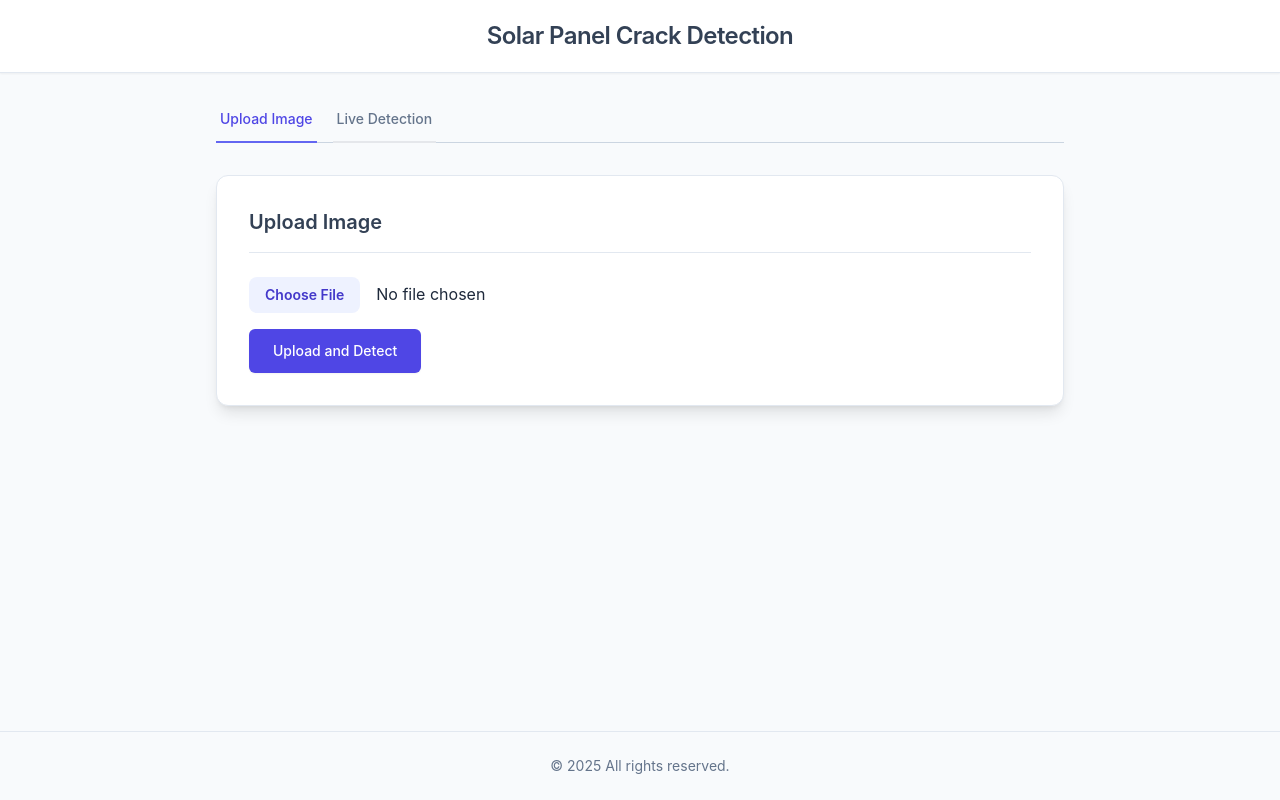
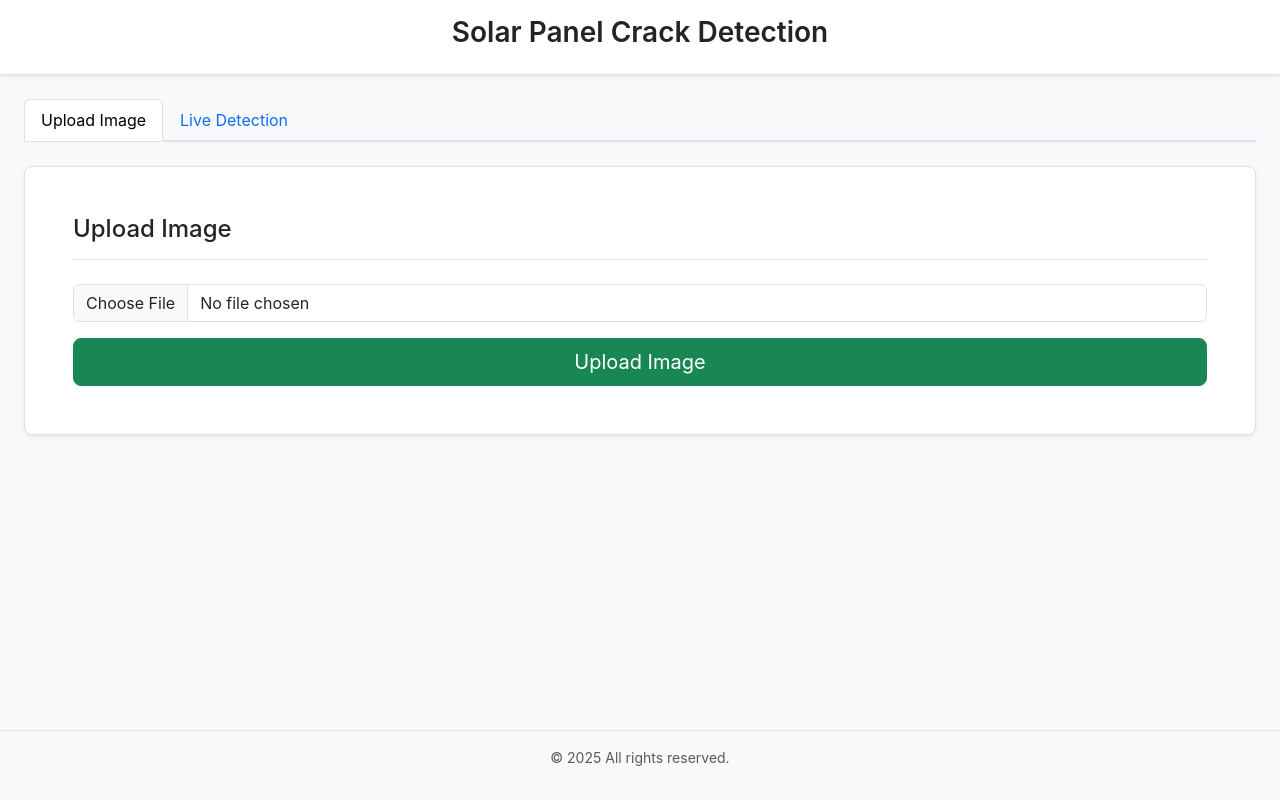
Before and after one commit to grndis/solarpanel, a Flask app: page / in a window 1280 px wide. Run offline with Flask 3, Linux system fonts and the light colour scheme; some libraries are stand-ins or nearby versions.

Commit message:
feat: enhance image detection visualization and migrate UI to Bootstrap
- Replace simple image save with annotated detection visualization in app.py
- Migrate from Tailwind CSS to Bootstrap for better compatibility
- Add form validation and improve UI components
- Update detection results display with better visualization

```diff
--- a/app.py
+++ b/app.py
@@ -89,7 +89,8 @@ def upload_file():
                     output_filepath = os.path.join(
                         app.config["UPLOAD_FOLDER"], output_filename
                     )
-                    results[0].save(filename=output_filepath)
+                    img_with_detections = results[0].plot(labels=True)
+                    cv2.imwrite(output_filepath, img_with_detections)
                     app.logger.info(
                         f"Detection complete. Output saved to {output_filepath}"
                     )
--- a/templates/index.html
+++ b/templates/index.html
@@ -7,141 +7,136 @@
       content="width=device-width, initial-scale=1, shrink-to-fit=no"
     />
     <title>Solar Panel Crack Detection</title>
-    <script src="https://cdn.tailwindcss.com"></script>
+    <!-- Bootstrap CSS -->
+    <link
+      href="https://cdn.jsdelivr.net/npm/bootstrap@5.3.0-alpha1/dist/css/bootstrap.min.css"
+      rel="stylesheet"
+    />
     <style>
       body {
         font-family: "Inter", Arial, sans-serif;
       }
-      /* Removed .btn, .btn-primary, .btn-secondary as @apply is not supported by CDN in style tags */
-      .input-field {
-        @apply border border-gray-300 p-3 rounded-lg shadow-sm focus:ring-indigo-500 focus:border-indigo-500 transition duration-150 ease-in-out w-full;
-      }
     </style>
   </head>
   <body
-    class="bg-slate-50 text-slate-800 flex flex-col items-center min-h-screen antialiased"
+    class="bg-light text-dark d-flex flex-column align-items-center min-vh-100"
   >
     <header
-      class="bg-white text-slate-700 py-5 text-center w-full shadow-sm border-b border-slate-200"
+      class="bg-white text-dark py-3 text-center w-100 shadow-sm border-bottom"
     >
-      <h1 class="text-2xl font-semibold tracking-tight">
-        Solar Panel Crack Detection
-      </h1>
+      <h1 class="h3 fw-semibold">Solar Panel Crack Detection</h1>
     </header>
 
-    <main class="w-full max-w-4xl mx-auto p-6 space-y-8">
-      <div class="mb-6 border-b border-slate-300">
-        <nav class="-mb-px flex space-x-4" aria-label="Tabs">
+    <main class="container-fluid w-100 mw-1000 p-4 flex-grow-1">
+      <div class="mb-4 border-bottom">
+        <nav class="nav nav-tabs" aria-label="Tabs">
           <button
             id="tabUpload"
-            class="whitespace-nowrap py-3 px-1 border-b-2 font-medium text-sm text-indigo-600 border-indigo-500 focus:outline-none"
+            class="nav-link active"
             aria-current="page"
+            type="button"
           >
             Upload Image
           </button>
-          <button
-            id="tabLive"
-            class="whitespace-nowrap py-3 px-1 border-b-2 font-medium text-sm text-slate-500 hover:text-slate-700 hover:border-slate-300 focus:outline-none"
-          >
+          <button id="tabLive" class="nav-link" type="button">
             Live Detection
           </button>
         </nav>
       </div>
 
       <div id="tabContentUpload">
-        <section
-          class="bg-white p-6 md:p-8 rounded-xl shadow-lg border border-slate-200"
-        >
-          <h2
-            class="text-xl font-semibold text-slate-700 border-b border-slate-200 pb-4 mb-6"
-          >
-            Upload Image
-          </h2>
+        <section class="bg-white p-4 p-md-5 rounded-3 shadow-sm border mb-4">
+          <h2 class="h4 border-bottom pb-3 mb-4">Upload Image</h2>
           <form
             method="post"
             enctype="multipart/form-data"
             id="uploadForm"
-            class="space-y-4"
+            class="needs-validation"
+            novalidate
           >
-            <div>
-              <label for="fileInput" class="sr-only">Choose file</label>
+            <div class="mb-3">
+              <label for="fileInput" class="form-label visually-hidden"
+                >Choose file</label
+              >
               <input
                 type="file"
                 name="file"
                 id="fileInput"
                 accept="image/*"
-                class="input-field file:mr-4 file:py-2 file:px-4 file:rounded-lg file:border-0 file:text-sm file:font-semibold file:bg-indigo-50 file:text-indigo-700 hover:file:bg-indigo-100"
+                class="form-control"
+                required
               />
+              <div class="invalid-feedback">Please choose an image file.</div>
             </div>
-            <button type="submit" class="font-medium py-3 px-6 rounded-md text-sm shadow-sm transition-all duration-150 ease-in-out focus:outline-none focus:ring-2 focus:ring-offset-2 disabled:opacity-50 disabled:cursor-not-allowed bg-indigo-600 hover:bg-indigo-700 text-white focus:ring-indigo-500 w-full sm:w-auto">
-              Upload and Detect
+            <button
+              type="submit"
+              id="uploadButton"
+              class="btn btn-success btn-lg w-100"
+            >
+              Upload Image
             </button>
           </form>
         </section>
         {% if original_image or detected_image %}
-        <section
-          class="bg-white p-6 md:p-8 rounded-xl shadow-lg border border-slate-200 mt-8"
-        >
-          <h2
-            class="text-xl font-semibold text-slate-700 border-b border-slate-200 pb-4 mb-6"
-          >
-            Detection Results
-          </h2>
-          <div class="grid md:grid-cols-2 gap-6">
+        <section class="bg-white p-4 p-md-5 rounded-3 shadow-sm border mt-4">
+          <h2 class="h4 border-bottom pb-3 mb-4">Detection Results</h2>
+          <div class="row g-3">
             {% if original_image %}
-            <div class="border border-slate-200 p-4 rounded-lg bg-slate-50">
-              <h3 class="text-lg font-medium text-slate-600 mb-3 text-center">
-                Original Image
-              </h3>
+            <div class="col-md-6">
+              <div class="border p-3 rounded bg-light text-center">
+                <h3 class="h5 mb-3">Original Image</h3>
                 <img
                   src="{{ url_for('send_uploaded_file', filename=original_image) }}"
                   alt="Original Image"
-                class="max-w-full h-auto rounded-md mx-auto shadow-md border border-slate-200"
+                  class="img-fluid rounded shadow-sm border"
                 />
               </div>
+            </div>
             {% endif %} {% if detected_image %}
-            <div class="border border-slate-200 p-4 rounded-lg bg-slate-50">
-              <h3 class="text-lg font-medium text-slate-600 mb-3 text-center">
-                Detected Cracks
-              </h3>
+            <div class="col-md-6">
+              <div class="border p-3 rounded bg-light text-center">
+                <h3 class="h5 mb-3">Detected Cracks</h3>
                 <img
                   src="{{ url_for('send_uploaded_file', filename=detected_image) }}"
                   alt="Detected Image"
-                class="max-w-full h-auto rounded-md mx-auto shadow-md border border-slate-200"
+                  class="img-fluid rounded shadow-sm border"
                 />
+              </div>
             </div>
             {% endif %}
           </div>
-          <div class="mt-6 pt-4 border-t border-slate-200">
-            <div id="crackPercentageContainer" class="space-y-3">
+          <div class="mt-4 pt-3 border-top">
+            <div id="crackPercentageContainer" class="">
               <button
                 id="calculateCrackBtn"
                 data-filename="{{ detected_image or original_image }}"
-                class="font-medium py-3 px-6 rounded-md text-sm shadow-sm transition-all duration-150 ease-in-out focus:outline-none focus:ring-2 focus:ring-offset-2 disabled:opacity-50 disabled:cursor-not-allowed bg-slate-200 hover:bg-slate-300 text-slate-700 focus:ring-slate-400 w-full sm:w-auto {% if not detected_image %}hidden{% endif %}"
+                class="btn btn-secondary w-100 w-sm-auto {% if not detected_image %}d-none{% endif %}"
               >
                 Calculate Crack Percentage
               </button>
               <div
                 id="progressBarContainer"
-                class="hidden w-full bg-gray-200 rounded-full h-2.5"
+                class="progress my-2 d-none"
+                style="height: 10px"
               >
                 <div
                   id="progressBar"
-                  class="bg-indigo-600 h-2.5 rounded-full"
+                  class="progress-bar bg-primary"
+                  role="progressbar"
                   style="width: 0%"
+                  aria-valuenow="0"
+                  aria-valuemin="0"
+                  aria-valuemax="100"
                 ></div>
               </div>
               <div
                 id="progressText"
-                class="hidden text-sm text-center text-slate-600"
+                class="text-muted text-center small d-none"
               >
                 0%
               </div>
-              <div
-                id="crackPercentageResult"
-                class="text-lg font-semibold text-slate-700"
-              ></div>
-              <div id="crackError" class="text-sm text-red-600"></div>
+              <div id="crackPercentageResult" class="h5 mt-2"></div>
+              <div id="crackError" class="text-danger small mt-1"></div>
             </div>
             {% if crack_percentage is not none %} {% endif %}
           </div>
@@ -149,40 +144,35 @@
         {% endif %}
       </div>
 
-      <div id="tabContentLive" class="hidden">
-        <section
-          class="bg-white p-6 md:p-8 rounded-xl shadow-lg border border-slate-200"
-        >
-          <h2
-            class="text-xl font-semibold text-slate-700 border-b border-slate-200 pb-4 mb-6"
-          >
-            Real-time Camera Detection
-          </h2>
+      <div id="tabContentLive" class="d-none">
+        <section class="bg-white p-4 p-md-5 rounded-3 shadow-sm border">
+          <h2 class="h4 border-bottom pb-3 mb-4">Real-time Camera Detection</h2>
           <div
             id="cameraContainer"
-            class="mb-6 text-center bg-slate-100 rounded-lg p-4 border border-slate-200"
+            class="mb-4 text-center bg-light rounded p-3 border"
           >
             <div
-              class="relative inline-block max-w-full aspect-video overflow-hidden rounded-md shadow-inner"
+              class="position-relative d-inline-block mw-100 overflow-hidden rounded shadow-sm"
+              style="aspect-ratio: 16/9"
             >
               <video
                 id="videoElement"
                 autoplay
                 playsinline
-                class="w-full h-full object-cover"
+                class="w-100 h-100 object-fit-cover"
               ></video>
               <canvas
                 id="overlayCanvas"
-                class="absolute top-0 left-0 w-full h-full hidden"
+                class="position-absolute top-0 start-0 w-100 h-100 d-none"
               ></canvas>
             </div>
-            <canvas id="captureCanvas" class="hidden"></canvas>
+            <canvas id="captureCanvas" class="d-none"></canvas>
           </div>
-          <div class="flex flex-col sm:flex-row justify-center gap-3">
-            <button id="startCameraButton" class="font-medium py-3 px-6 rounded-md text-sm shadow-sm transition-all duration-150 ease-in-out focus:outline-none focus:ring-2 focus:ring-offset-2 disabled:opacity-50 disabled:cursor-not-allowed bg-indigo-600 hover:bg-indigo-700 text-white focus:ring-indigo-500">
+          <div class="d-grid gap-2 d-sm-flex justify-content-sm-center">
+            <button id="startCameraButton" class="btn btn-primary">
               Start Live Detection
             </button>
-            <button id="stopCameraButton" disabled class="font-medium py-3 px-6 rounded-md text-sm shadow-sm transition-all duration-150 ease-in-out focus:outline-none focus:ring-2 focus:ring-offset-2 disabled:opacity-50 disabled:cursor-not-allowed bg-slate-200 hover:bg-slate-300 text-slate-700 focus:ring-slate-400">
+            <button id="stopCameraButton" disabled class="btn btn-secondary">
               Stop Live Detection
             </button>
           </div>
@@ -190,21 +180,20 @@
       </div>
 
       {% if error %}
-      <section
-        class="bg-red-50 border border-red-300 text-red-700 px-4 py-3 rounded-lg shadow-md"
-        role="alert"
-      >
-        <strong class="font-semibold">Error:</strong>
-        <span class="block sm:inline ml-1">{{ error }}</span>
+      <section class="alert alert-danger shadow-sm" role="alert">
+        <strong class="fw-semibold">Error:</strong>
+        <span class="ms-1">{{ error }}</span>
       </section>
       {% endif %}
     </main>
 
-    <footer
-      class="text-center mt-auto py-6 border-t border-slate-200 text-slate-500 w-full"
-    >
-      <p class="text-sm">&copy; {{ current_year }} All rights reserved.</p>
+    <footer class="text-center mt-auto py-3 border-top text-muted w-100">
+      <p class="small">&copy; {{ current_year }} All rights reserved.</p>
     </footer>
+
+    <!-- Bootstrap JS and Popper.js -->
+    <script src="https://cdn.jsdelivr.net/npm/@popperjs/core@2.11.6/dist/umd/popper.min.js"></script>
+    <script src="https://cdn.jsdelivr.net/npm/bootstrap@5.3.0-alpha1/dist/js/bootstrap.min.js"></script>
 
     <script>
       const tabUpload = document.getElementById("tabUpload");
@@ -218,24 +207,14 @@
         activeContent,
         inactiveContent,
       ) {
-        activeTab.classList.remove(
-          "text-slate-500",
-          "hover:text-slate-700",
-          "hover:border-slate-300",
-        );
-        activeTab.classList.add("text-indigo-600", "border-indigo-500");
+        activeTab.classList.add("active");
         activeTab.setAttribute("aria-current", "page");
 
-        inactiveTab.classList.remove("text-indigo-600", "border-indigo-500");
-        inactiveTab.classList.add(
-          "text-slate-500",
-          "hover:text-slate-700",
-          "hover:border-slate-300",
-        );
+        inactiveTab.classList.remove("active");
         inactiveTab.removeAttribute("aria-current");
 
-        activeContent.classList.remove("hidden");
-        inactiveContent.classList.add("hidden");
+        activeContent.classList.remove("d-none");
+        inactiveContent.classList.add("d-none");
       }
 
       tabUpload.addEventListener("click", () => {
@@ -255,7 +234,7 @@
       const overlayCtx = overlayCanvas.getContext("2d");
       const startCameraButton = document.getElementById("startCameraButton");
       const stopCameraButton = document.getElementById("stopCameraButton");
-      const uploadForm = document.getElementById("uploadForm");
+      // uploadForm is already declared above
       const fileInput = document.getElementById("fileInput");
       let stream = null;
       let detectionInterval = null;
@@ -279,7 +258,7 @@
           video.onloadedmetadata = () => {
             video.play();
             resizeOverlay();
-            overlayCanvas.classList.remove("hidden");
+            overlayCanvas.classList.remove("d-none");
           };
           video.onresize = resizeOverlay;
 
@@ -312,7 +291,7 @@
           fileInput.disabled = false;
           uploadForm.querySelector('button[type="submit"]').disabled = false;
           overlayCtx.clearRect(0, 0, overlayCanvas.width, overlayCanvas.height);
-          overlayCanvas.classList.add("hidden");
+          overlayCanvas.classList.add("d-none");
         }
       });
 
@@ -412,7 +391,7 @@
 
             overlayCtx.fillStyle = "rgba(239, 68, 68, 0.9)";
             overlayCtx.font = "bold 14px Inter, Arial, sans-serif";
-            const text = `${det.label} (${(det.confidence * 100).toFixed(0)}%)`;
+            const text = `${det.label}`;
             const textMetrics = overlayCtx.measureText(text);
             const textX = x1;
             const textY = y1 > 20 ? y1 - 5 : y1 + 18;
@@ -466,18 +445,16 @@
             if (progressTextResults)
               progressTextResults.textContent = "Calculating...";
             if (progressBarContainerResults)
-              progressBarContainerResults.classList.remove("hidden");
+              progressBarContainerResults.classList.remove("d-none");
             if (progressTextResults)
-              progressTextResults.classList.remove("hidden");
+              progressTextResults.classList.remove("d-none");
             this.disabled = true;
 
             try {
-              // Simulate progress for calculation as there's no direct XHR upload progress here
               let progress = 0;
               const interval = setInterval(() => {
                 progress += 10;
                 if (progress <= 90) {
-                  // Don't go to 100 until fetch completes
                   if (progressBarResults)
                     progressBarResults.style.width = progress + "%";
                   if (progressTextResults)
@@ -488,7 +465,7 @@
               }, 100);
 
               const response = await fetch(`/calculate_crack/${filename}`);
-              clearInterval(interval); // Clear interval once fetch is initiated or done
+              clearInterval(interval);
               if (progressBarResults) progressBarResults.style.width = "100%";
               if (progressTextResults) progressTextResults.textContent = "100%";
 
@@ -505,7 +482,6 @@
               crackError.textContent = "An error occurred. Please try again.";
             } finally {
               setTimeout(() => {
-                // Hide progress bar after a short delay
                 if (progressBarContainerResults)
                   progressBarContainerResults.classList.add("hidden");
                 if (progressTextResults)
```
Lines whose indentation alone changed are shown as unchanged.
